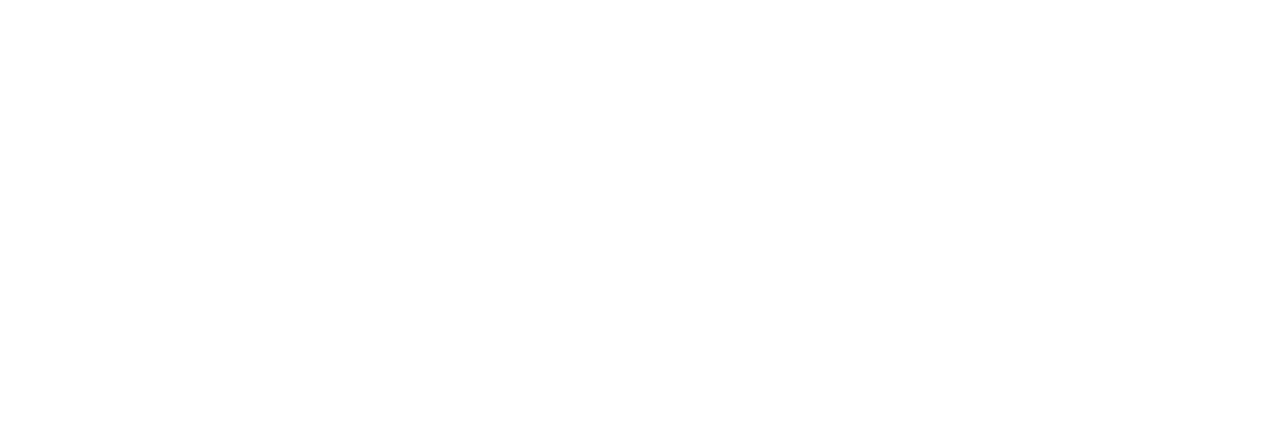
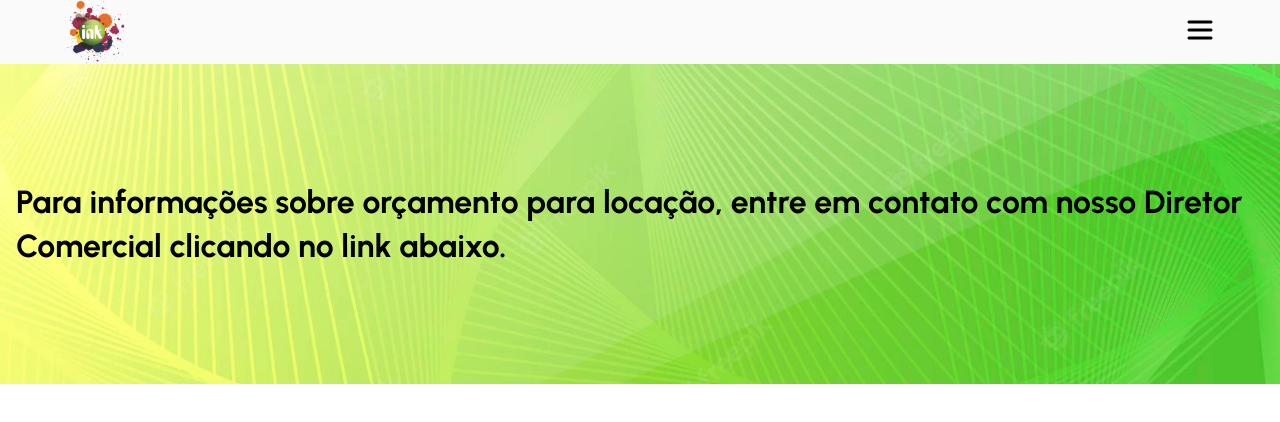
Before and after one commit to diegonacif/totalink-page, a React (Vite) app: page /quote in a window 1280 px wide. Before the commit this address had no page. Shown: the top 422 px of the page. Built offline with nearby package versions, Linux system fonts and the light colour scheme.

Commit message:
feat: request quote

```diff
--- a/src/components/Footer/Footer.jsx
+++ b/src/components/Footer/Footer.jsx
@@ -23,7 +23,7 @@ export const Footer = () => {
           <h4>Fones:</h4>
           <a href={phone1}>(84) 2020-5444</a>
           <a href={phone2}>(84) 3272-2149</a>
-          <WhatsappButton />
+          <WhatsappButton address="https://wa.me/message/VUCLASIXKAW7D1?src=qr" />
         </div>
 
 
--- a/src/components/MenuButton/MenuButton.jsx
+++ b/src/components/MenuButton/MenuButton.jsx
@@ -25,9 +25,11 @@ export const MenuButton = () => {
             <Link to="/">Home</Link>
           </div>
           <hr />
-          <div className="menu-item">Solicitar Orçamento</div>
           <div className="menu-item">
-            <Link to="faq">FAQ</Link>
+            <Link to="/quote">Solicitar Orçamento</Link>
+          </div>
+          <div className="menu-item">
+            <Link to="/faq">FAQ</Link>
           </div>
         </div>
         :
--- a/src/components/WhatsappButton/WhatsappButton.jsx
+++ b/src/components/WhatsappButton/WhatsappButton.jsx
@@ -1,13 +1,18 @@
 import { useEffect, useState } from 'react';
 import '../../css/App.css';
 
+import { Link } from 'react-router-dom';
 import whatsappLogo from '../../assets/whatsapp-icon.svg';
 import whatsQr from '../../assets/whats-qr.png';
 
-export const WhatsappButton = () => {
+export const WhatsappButton = (address) => {
+
+  // 'https://wa.me/message/VUCLASIXKAW7D1?src=qr'
 
   // Whatsapp Address
-  const whatsappAddress = 'https://wa.me/message/VUCLASIXKAW7D1?src=qr';
+  const whatsappAddress = address;
+
+  console.log(address);
 
   // Expanded Wrapper
   const [showExpansion, setShowExpansion] = useState(false);
@@ -53,7 +58,7 @@ export const WhatsappButton = () => {
           <span>Leia o QR Code</span>
           <img src={whatsQr} alt="Whatsapp QR Code" />
           <span>ou clique no link abaixo</span>
-          <a href="https://wa.me/message/VUCLASIXKAW7D1?src=qr">Whatsapp Total Ink</a>
+          <Link to={whatsappAddress}>Whatsapp Total Ink</Link>
         </div>
       }
 
--- a/src/css/App.css
+++ b/src/css/App.css
@@ -349,6 +349,9 @@
   border-right: 0;
 }
 .menu-button-container .menu-modal .menu-item {
+  display: flex;
+  justify-content: center;
+  align-items: center;
   width: 100%;
   text-align: center;
   cursor: pointer;
@@ -358,6 +361,10 @@
 }
 .menu-button-container .menu-modal .menu-item + .menu-item {
   margin-top: 0.75rem;
+}
+.menu-button-container .menu-modal .menu-item a {
+  width: 100%;
+  height: 100%;
 }
 @media only screen and (min-width: 1025px) {
   .menu-button-container .menu-item:hover {
@@ -385,6 +392,10 @@
   background-repeat: no-repeat;
   background-position: center;
   padding: 1rem;
+}
+.faq-container header h1 {
+  font-size: 2rem;
+  line-height: 2.75rem;
 }
 .faq-container .faq-categories {
   display: flex;
@@ -426,4 +437,21 @@
   .faq-container .faq-categories .faq-category + .faq-category {
     margin: 0;
   }
+}
+
+.request-quote-container header {
+  height: 20rem;
+  width: 100%;
+  display: flex;
+  justify-content: center;
+  align-items: center;
+  background: url(../assets/green-bg.jpg);
+  background-size: cover;
+  background-repeat: no-repeat;
+  background-position: center;
+  padding: 1rem;
+}
+.request-quote-container header h1 {
+  font-size: 2rem;
+  line-height: 2.75rem;
 }/*# sourceMappingURL=App.css.map */
--- a/src/css/App.scss
+++ b/src/css/App.scss
@@ -50,3 +50,4 @@ $desktop-size: "min-width: 2561px";
 @import '../components/MapsButton/MapsButton';
 @import '../components/MenuButton/MenuButton';
 @import '../pages/FAQ/FAQ';
+@import '../pages/RequestQuote/RequestQuote';
--- a/src/main.jsx
+++ b/src/main.jsx
@@ -6,13 +6,16 @@ import {
   Routes,
   Route,
 } from "react-router-dom";
+
 import { FAQ } from './pages/FAQ/FAQ';
+import { RequestQuote } from './pages/RequestQuote/RequestQuote';
 
 ReactDOM.createRoot(document.getElementById('root')).render(
   <BrowserRouter>
   <Routes>
     <Route path="/" element={<App />} />
-    <Route path="faq" element={<FAQ />} />
+    <Route path="/faq" element={<FAQ />} />
+    <Route path="/quote" element={<RequestQuote />} />
   </Routes>
 
   </BrowserRouter>
--- a/src/pages/FAQ/_FAQ.scss
+++ b/src/pages/FAQ/_FAQ.scss
@@ -17,6 +17,11 @@
     background-repeat: no-repeat;
     background-position: center;
     padding: 1rem;
+
+    h1 {
+      font-size: 2rem;
+      line-height: 2.75rem;
+    }
   }
 
   .faq-categories {
--- /dev/null
+++ b/src/pages/RequestQuote/RequestQuote.jsx
@@ -0,0 +1,15 @@
+import { Header } from '../../components/Header/Header';
+import '../../css/App.css';
+
+export const RequestQuote = () => {
+  return (
+    <>
+      <Header />
+      <div className="request-quote-container">
+        <header>
+          <h1>Para informações sobre orçamento para locação, entre em contato com nosso Diretor Comercial clicando no link abaixo.</h1>
+        </header>
+      </div>
+    </>
+  )
+}
--- /dev/null
+++ b/src/pages/RequestQuote/_RequestQuote.scss
@@ -0,0 +1,19 @@
+.request-quote-container {
+  header {
+    height: 20rem;
+    width: 100%;
+    display: flex;
+    justify-content: center;
+    align-items: center;
+    background: url(#{$assets-path}/green-bg.jpg);
+    background-size: cover;
+    background-repeat: no-repeat;
+    background-position: center;
+    padding: 1rem;
+
+    h1 {
+      font-size: 2rem;
+      line-height: 2.75rem;
+    }
+  }
+}
```
Also changed, not shown: src/components/MenuButton/_MenuButton.scss (+8 -0 lines), 1 other file (tests, documents, lock files or other folders).
